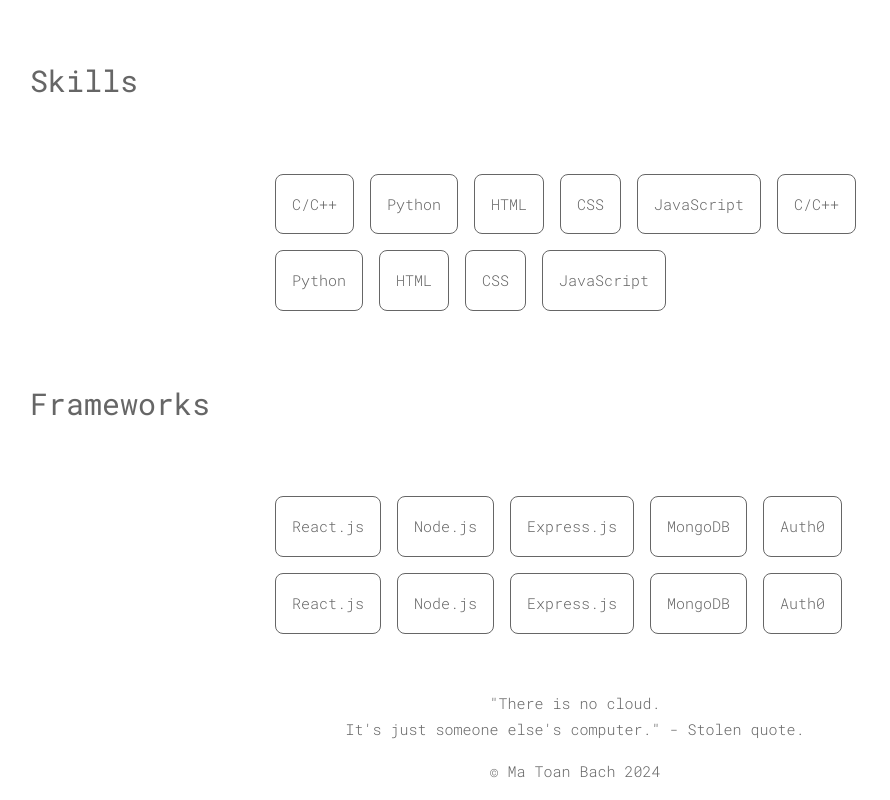
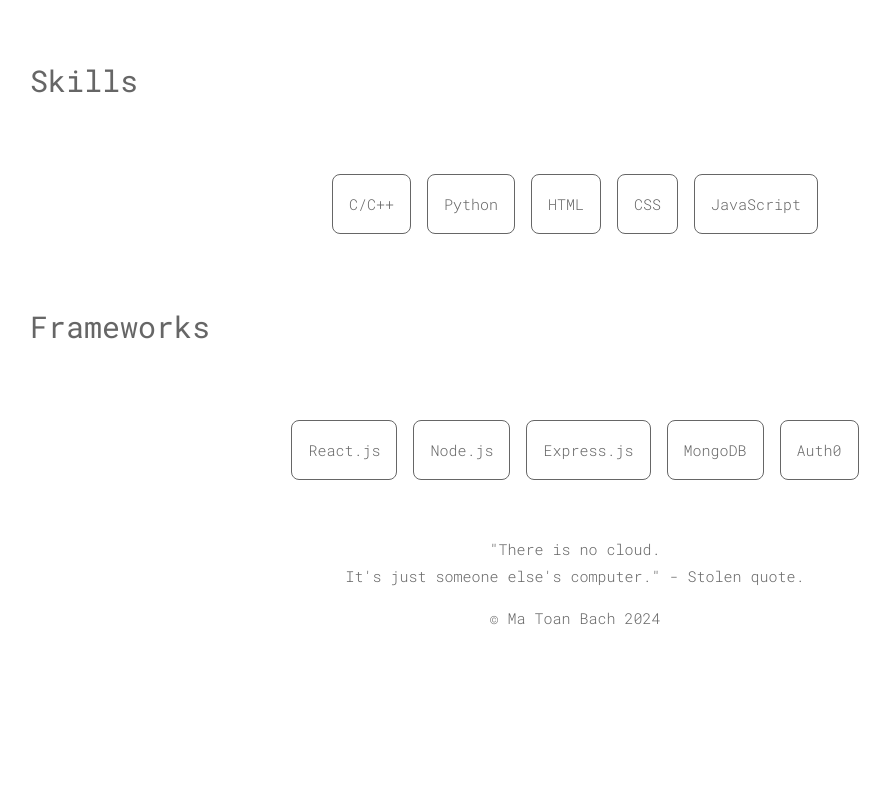
Before and after one commit to matoanbach/mbach, a React (Vite) app: page /resume in a window 1280 px wide. Shown: the part 1158-1958 px from the top of the page, without its empty margins (65-955 px from the left). After the commit the page ends 1804 px from the top, so only its background shows below. Built offline with nearby package versions, Linux system fonts and the light colour scheme.

Commit message:
Toan: fixed - technical skill section

```diff
--- a/package.json
+++ b/package.json
@@ -16,6 +16,7 @@
     "react-icons": "^5.2.1",
     "react-router-dom": "^6.25.1",
     "react-typed": "^2.0.12",
+    "reveal.js": "^5.1.0",
     "styled-components": "^6.1.12"
   },
   "devDependencies": {
--- a/src/pages/Resume.jsx
+++ b/src/pages/Resume.jsx
@@ -90,11 +90,11 @@
               <li>HTML</li>
               <li>CSS</li>
               <li>JavaScript</li>
-              <li>C/C++</li>
+              {/* <li>C/C++</li>
               <li>Python</li>
               <li>HTML</li>
               <li>CSS</li>
-              <li>JavaScript</li>
+              <li>JavaScript</li> */}
             </ul>
           </div>
         </div>
@@ -111,11 +111,11 @@
               <li>Express.js</li>
               <li>MongoDB</li>
               <li>Auth0</li>
-              <li>React.js</li>
+              {/* <li>React.js</li>
               <li>Node.js</li>
               <li>Express.js</li>
               <li>MongoDB</li>
-              <li>Auth0</li>
+              <li>Auth0</li> */}
             </ul>
           </div>
         </div>
```
Also changed, not shown: 1 other file (tests, documents, lock files or other folders).
